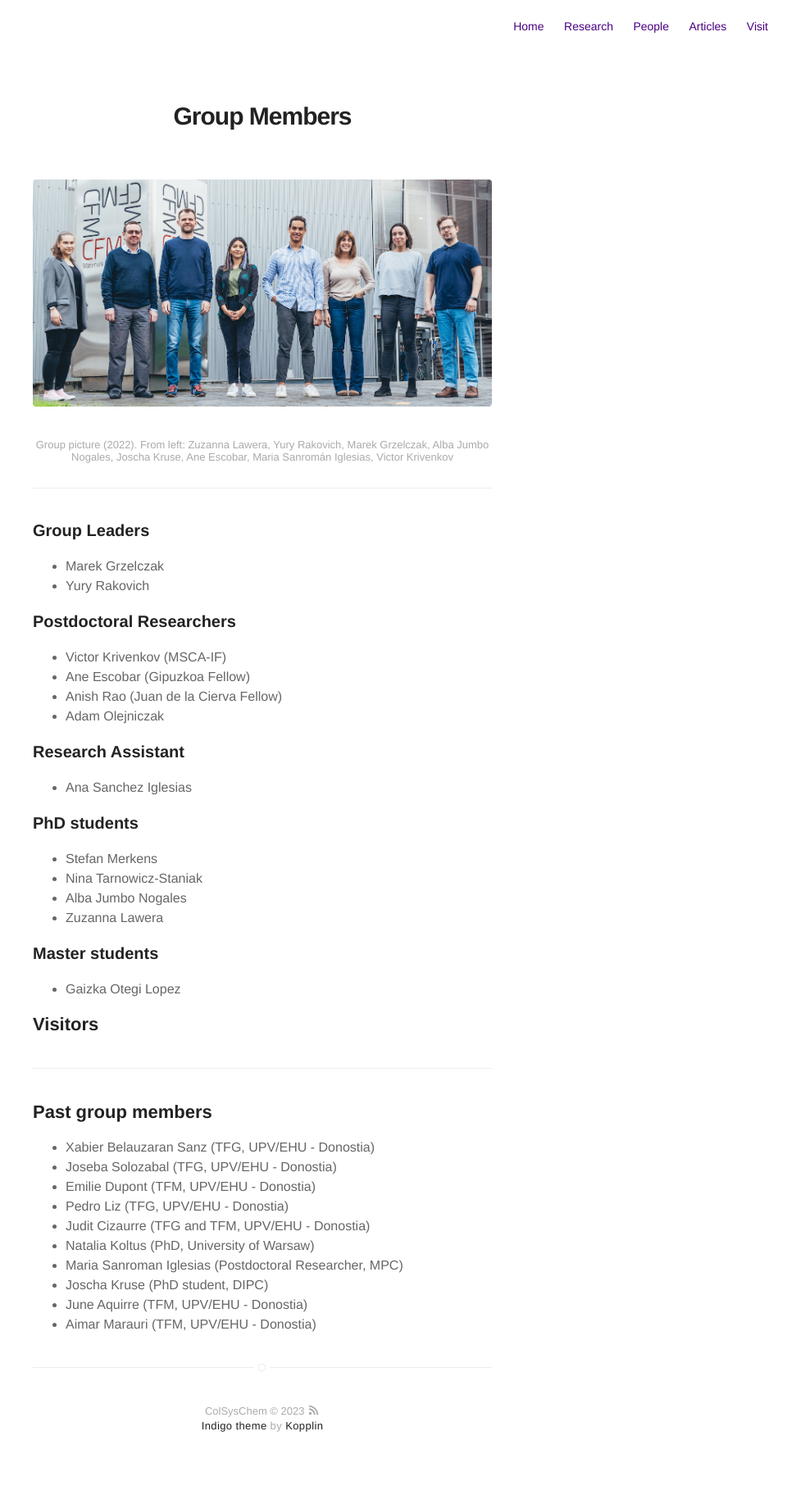
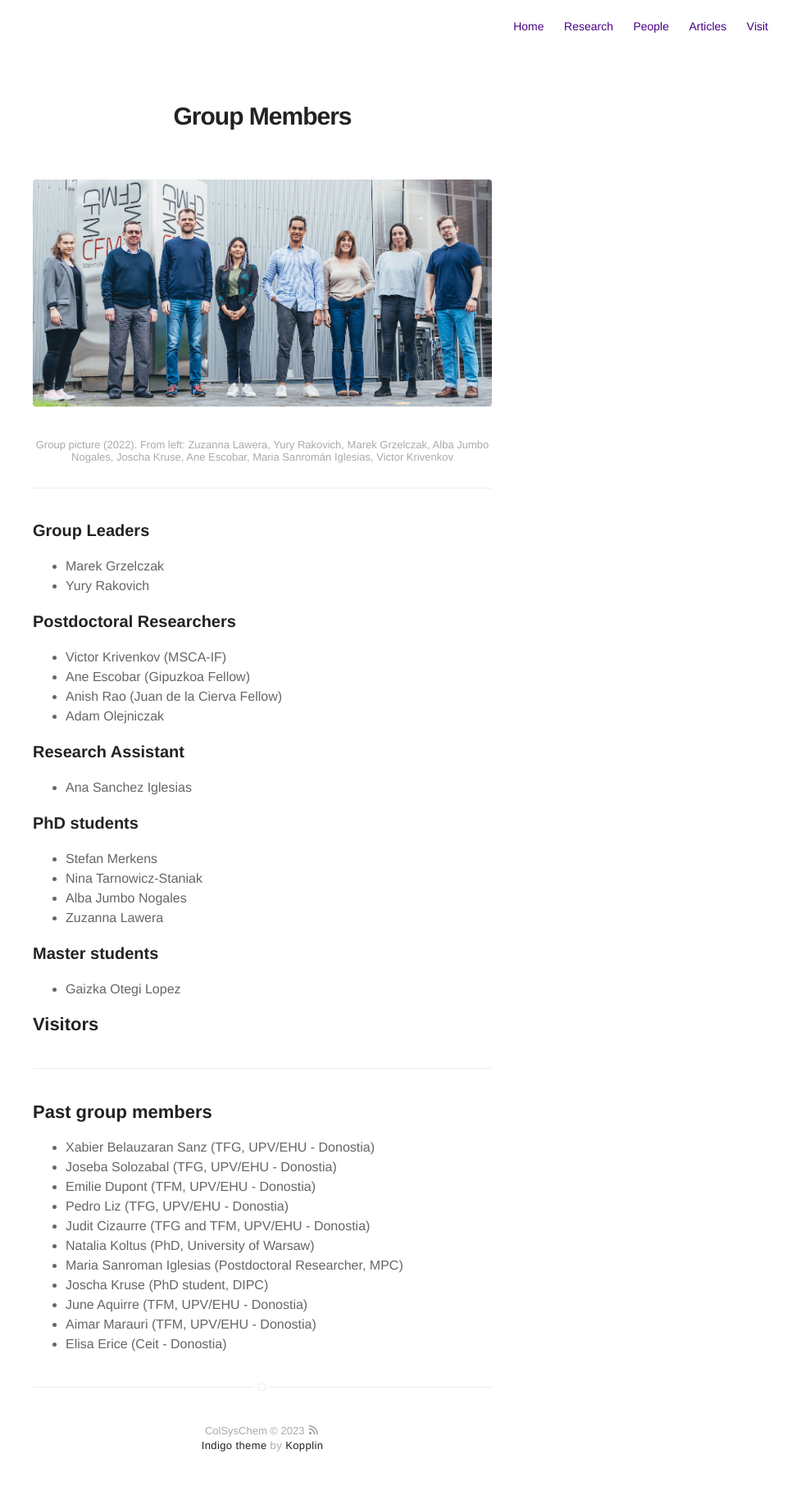
Before and after one commit to colsyschem/colsyschem.github.io, a Jekyll site: the page built from blog.md, in a window 1280 px wide. Shown: the whole page at 82% size, without its empty margins (320-1280 px from the left). Built offline with Jekyll 4.4.1, drawn with Linux system fonts in a browser that asks for light colours; before the commit the page ends 1811 px from its top, so only the background shows below that.

Commit message:
Update blog.md
update

```diff
--- a/blog.md
+++ b/blog.md
@@ -53,3 +53,4 @@ layout: page
 - Joscha Kruse (PhD student, DIPC)
 - June Aquirre (TFM, UPV/EHU - Donostia)
 - Aimar Marauri (TFM, UPV/EHU - Donostia)
+- Elisa Erice (Ceit - Donostia)
```
